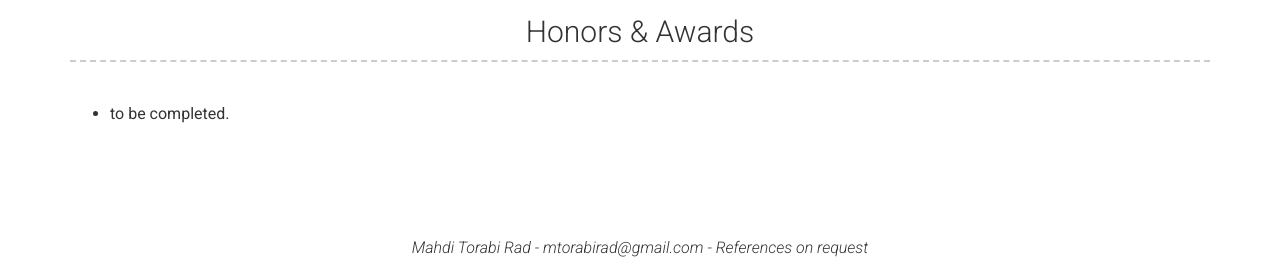
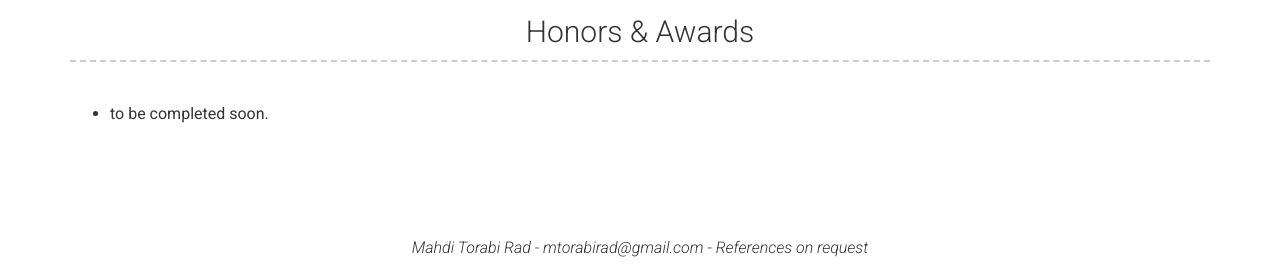
Before and after one commit to mtorabirad/mtorabirad.github.io, a Jekyll site: the page built from index.md, in a window 1280 px wide. Shown: the part 1093-1362 px from the top of the page. Built offline with Jekyll 4.4.1, drawn with Linux system fonts in a browser that asks for light colours.

Commit message:
Initial commit

```diff
--- a/_config.yml
+++ b/_config.yml
@@ -35,7 +35,7 @@ about_content: | # this will include new lines to allow paragraphs
 # More Section
 more_title: Honors & Awards
 more_content: |
-  - to be completed.
+  - to be completed soon.
 
 
 
```
